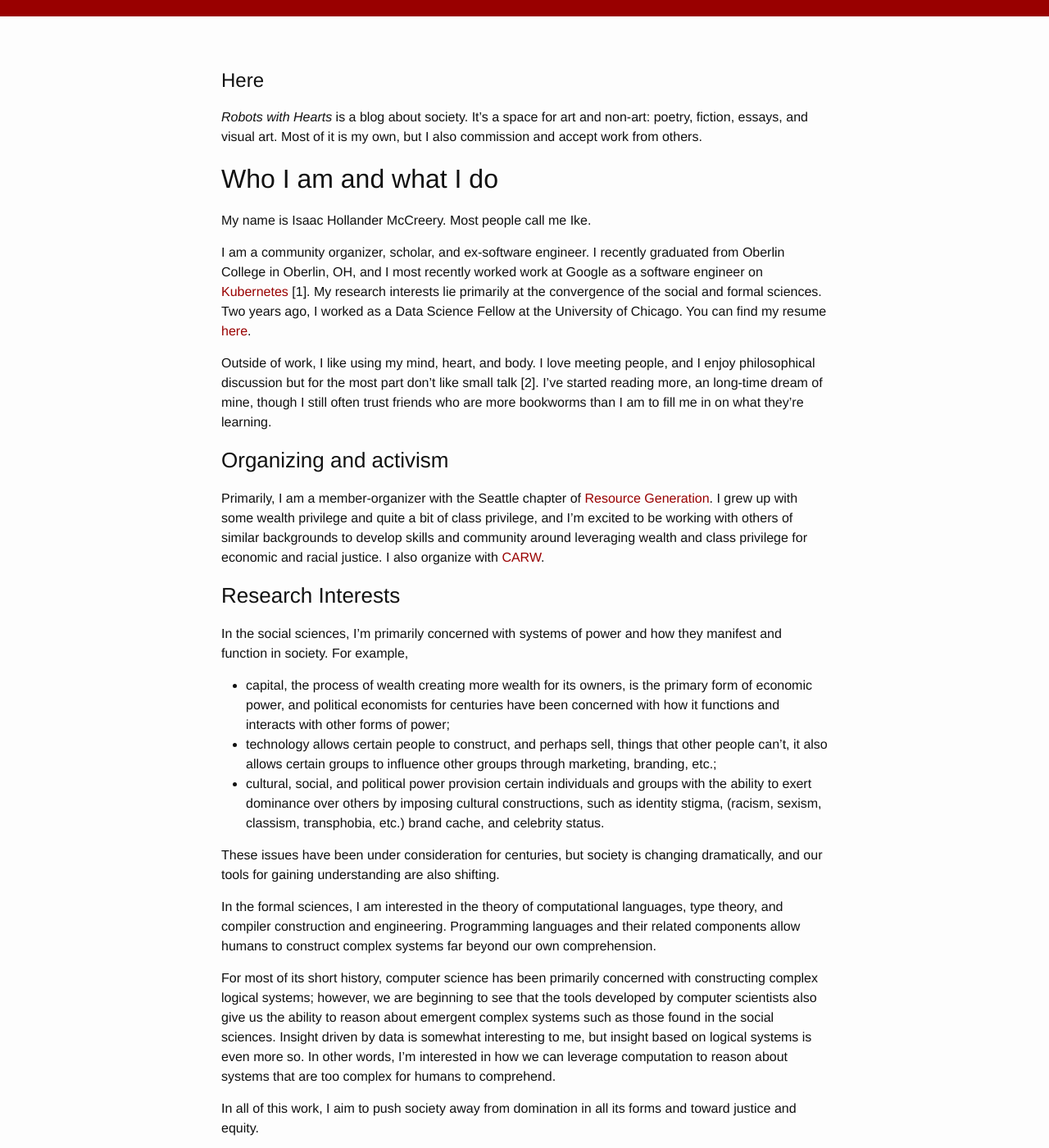
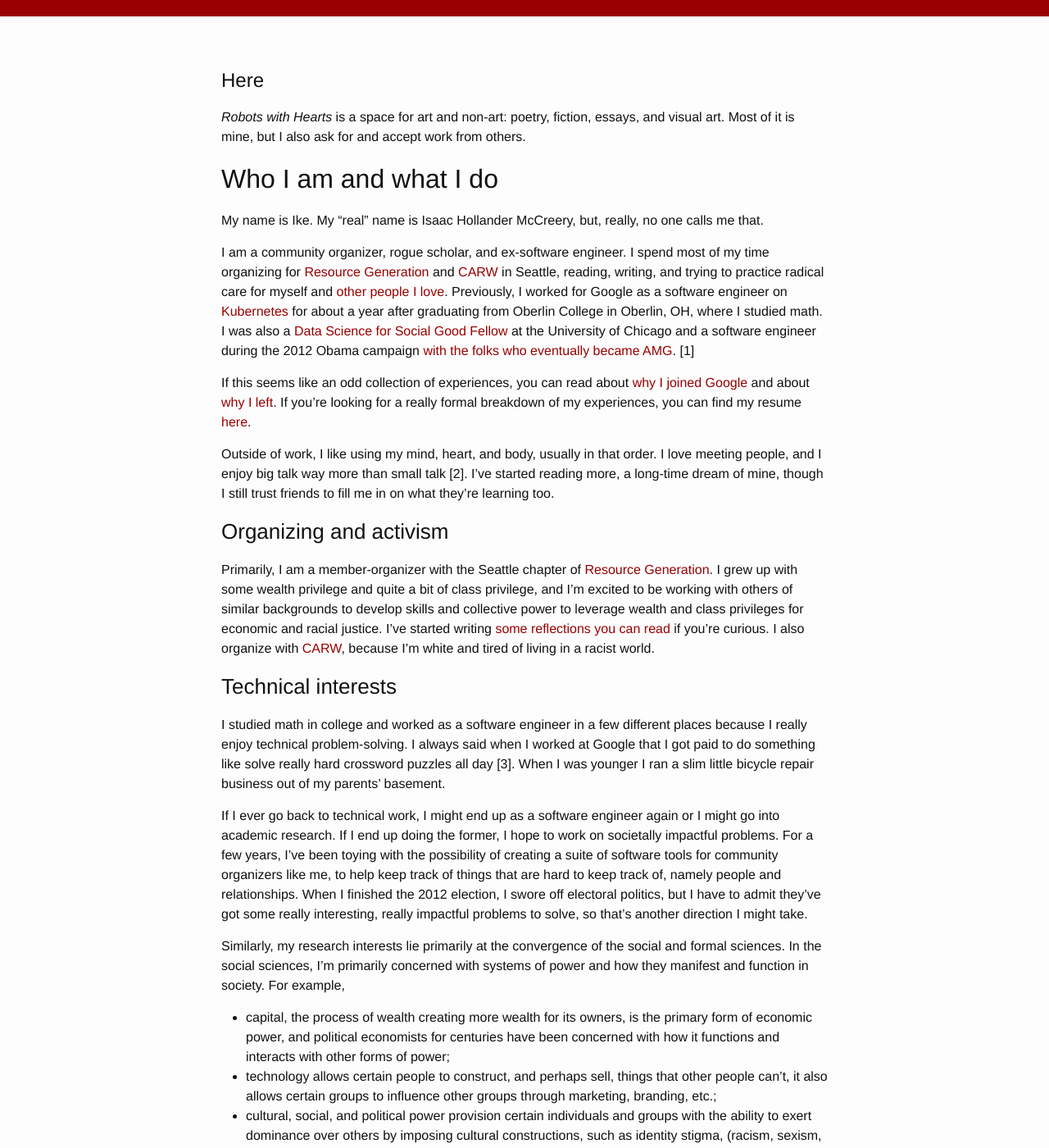
Before and after one commit to ihmccreery/ihmccreery.github.io, a Jekyll site: the page built from about/index.md, in a window 1280 px wide and 1400 px high, scrolled down 307 px. Shown: the whole window at 82% size. Built offline with Jekyll 4.4.1, drawn with Linux system fonts in a browser that asks for light colours; some of the changed text lies outside the part shown.

Commit message:
No longer work at Google

```diff
--- a/about/index.md
+++ b/about/index.md
@@ -5,35 +5,34 @@ layout: page
 Here
 ===
 
-*Robots with Hearts* is a blog about society.  It's a space for art and non-art: poetry, fiction, essays, and
-visual art.  Most of it is my own, but I also commission and accept work from others.
+*Robots with Hearts* is a space for art and non-art: poetry, fiction, essays, and
+visual art.  Most of it is mine, but I also ask for and accept work from others.
 
 Who I am and what I do
 ---
 
-My name is Isaac Hollander McCreery.  Most people call me Ike.
+My name is Ike.  My “real” name is Isaac Hollander McCreery, but, really, no one calls me that.
 
-I am a community organizer, scholar, and ex-software engineer.  I recently graduated from Oberlin College in Oberlin,
-OH, and I most recently worked work at Google as a software engineer on [Kubernetes](http://kubernetes.io/) [1].  My
-research interests lie primarily at the convergence of the social and formal sciences.  Two years ago, I worked as a
-Data Science Fellow at the University of Chicago.  You can find my resume [here]({{ site.baseurl
-}}/isaac_hollander_mccreery_resume.pdf).
+I am a community organizer, rogue scholar, and ex-software engineer.  I spend most of my time organizing for [Resource Generation](http://resourcegeneration.org/) and [CARW](https://carw.org/) in Seattle, reading, writing, and trying to practice radical care for myself and [other people I love]({{ site.baseurl }}/2015/11/01/a-love-letter.html).  Previously, I worked for Google as a software engineer on [Kubernetes](http://kubernetes.io/) for about a year after graduating from Oberlin College in Oberlin, OH, where I studied math.  I was also a [Data Science for Social Good Fellow](https://dssg.uchicago.edu/) at the University of Chicago and a software engineer during the 2012 Obama campaign [with the folks who eventually became AMG](http://www.nytimes.com/2013/06/23/magazine/the-obama-campaigns-digital-masterminds-cash-in.html?ref=magazine). [1]
 
-Outside of work, I like using my mind, heart, and body.  I love meeting people, and I enjoy philosophical discussion
-but for the most part don't like small talk [2].  I've started reading more, an long-time dream of mine, though I still
-often trust friends who are more bookworms than I am to fill me in on what they're learning.
+If this seems like an odd collection of experiences, you can read about [why I joined Google]({{ site.baseurl }}/2014/12/03/the-big-articulation.html) and about [why I left]({{ site.baseurl }}/2016/07/11/my-decision-to-leave-google.html).  If you’re looking for a really formal breakdown of my experiences, you can find my resume [here]({{ site.baseurl }}/isaac_hollander_mccreery_resume.pdf).
+
+Outside of work, I like using my mind, heart, and body, usually in that order.  I love meeting people, and I enjoy big talk way more than small talk [2].  I've started reading more, a long-time dream of mine, though I still trust friends to fill me in on what they're learning too.
 
 ### Organizing and activism
 
 Primarily, I am a member-organizer with the Seattle chapter of [Resource Generation](http://resourcegeneration.org/).  I
 grew up with some wealth privilege and quite a bit of class privilege, and I'm excited to be working with others of
-similar backgrounds to develop skills and community around leveraging wealth and class privilege for economic and racial
-justice.  I also organize with [CARW](https://carw.org/).
+similar backgrounds to develop skills and collective power to leverage wealth and class privileges for economic and racial
+justice.  I’ve started writing [some reflections you can read]({{ site.baseurl }}/2016/08/12/a-dating-service-for-radical-rich-kids.html) if you’re curious.  I also organize with [CARW](https://carw.org/), because I’m white and tired of living in a racist world.
 
-### Research Interests
+### Technical interests
 
-In the social sciences, I'm primarily concerned with systems of power and how they manifest and function in society.
-For example,
+I studied math in college and worked as a software engineer in a few different places because I really enjoy technical problem-solving.  I always said when I worked at Google that I got paid to do something like solve really hard crossword puzzles all day [3].  When I was younger I ran a slim little bicycle repair business out of my parents’ basement.
+
+If I ever go back to technical work, I might end up as a software engineer again or I might go into academic research.  If I end up doing the former, I hope to work on societally impactful problems.  For a few years, I’ve been toying with the possibility of creating a suite of software tools for community organizers like me, to help keep track of things that are hard to keep track of, namely people and relationships.  When I finished the 2012 election, I swore off electoral politics, but I have to admit they’ve got some really interesting, really impactful problems to solve, so that’s another direction I might take.
+
+Similarly, my research interests lie primarily at the convergence of the social and formal sciences.  In the social sciences, I'm primarily concerned with systems of power and how they manifest and function in society.  For example,
 
 - capital, the process of wealth creating more wealth for its owners, is the primary form of economic power, and
   political economists for centuries have been concerned with how it functions and interacts with other forms of power;
@@ -43,23 +42,16 @@ For example,
   over others by imposing cultural constructions, such as identity stigma, (racism, sexism, classism, transphobia, etc.)
   brand cache, and celebrity status.
 
-These issues have been under consideration for centuries, but society is changing dramatically, and our tools for
-gaining understanding are also shifting.
+These issues have been under consideration for centuries, but society is changing dramatically, and our tools for gaining understanding are also shifting.  Computers and programming languages and their related components allow humans to construct complex systems far beyond our own comprehension.  For most of its short history, computer science has been primarily concerned with constructing complex logical systems; however, we are beginning to see that the tools developed by computer scientists also give us the ability to reason about emergent complex systems such as those found in the social sciences.  Insight driven by data is somewhat interesting to me, but insight based on logical systems is even more so.  In other words, I'm interested in how we can leverage computation to reason about systems that are too complex for humans to comprehend.
 
-In the formal sciences, I am interested in the theory of computational languages, type theory, and compiler construction and
-engineering.  Programming languages and their related components allow humans to construct complex systems far beyond
-our own comprehension.
+In all this work, I’m interested in moving the world toward democracy and social justice and ending domination in all its forms.
 
-For most of its short history, computer science has been primarily concerned with constructing complex logical systems;
-however, we are beginning to see that the tools developed by computer scientists also give us the ability to reason
-about emergent complex systems such as those found in the social sciences.  Insight driven by data is somewhat
-interesting to me, but insight based on logical systems is even more so.  In other words, I'm interested in how we can
-leverage computation to reason about systems that are too complex for humans to comprehend.
+---
 
-In all of this work, I aim to push society away from domination in all its forms and toward justice and equity.
+[1] Robots with Hearts is a personal project of mine, and the views I express here are my own and don’t represent
+those of Resource Generation, CARW, Google, DSSG, or anyone else other than myself.
 
-[1] Robots with Hearts is a personal project of mine, and the views I express here are my own and in no way represent
-those of Google or anyone else other than myself.
+[2] That is, between humans, not to be confused with the programming language [Smalltalk](http://en.wikipedia.org/wiki/Smalltalk),
+about which I have no strong feelings one way or the other
 
-[2] That is, between humans, not to be confused with the language [Smalltalk](http://en.wikipedia.org/wiki/Smalltalk),
-about which I have no strong negative feelings.
+[3] I actually don’t really like crossword puzzles, but it’s got a nice ring to it.
```
